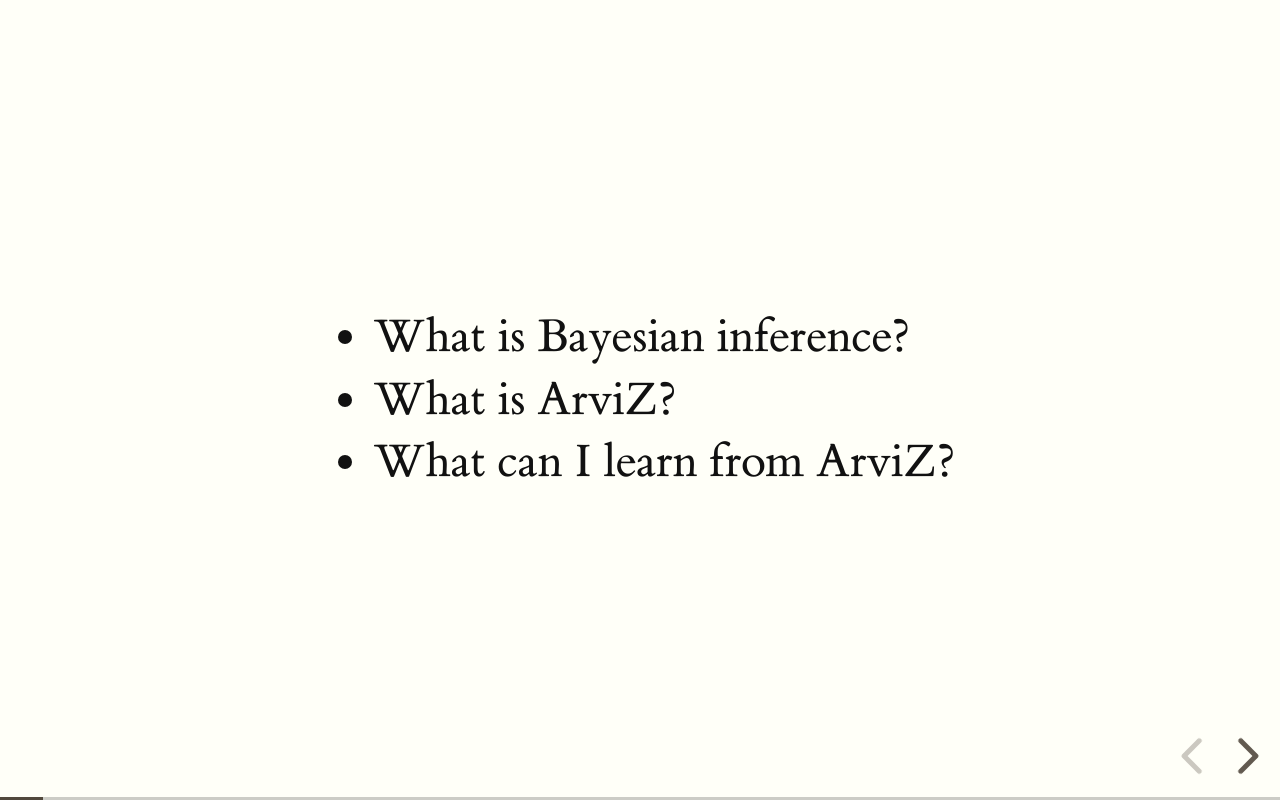
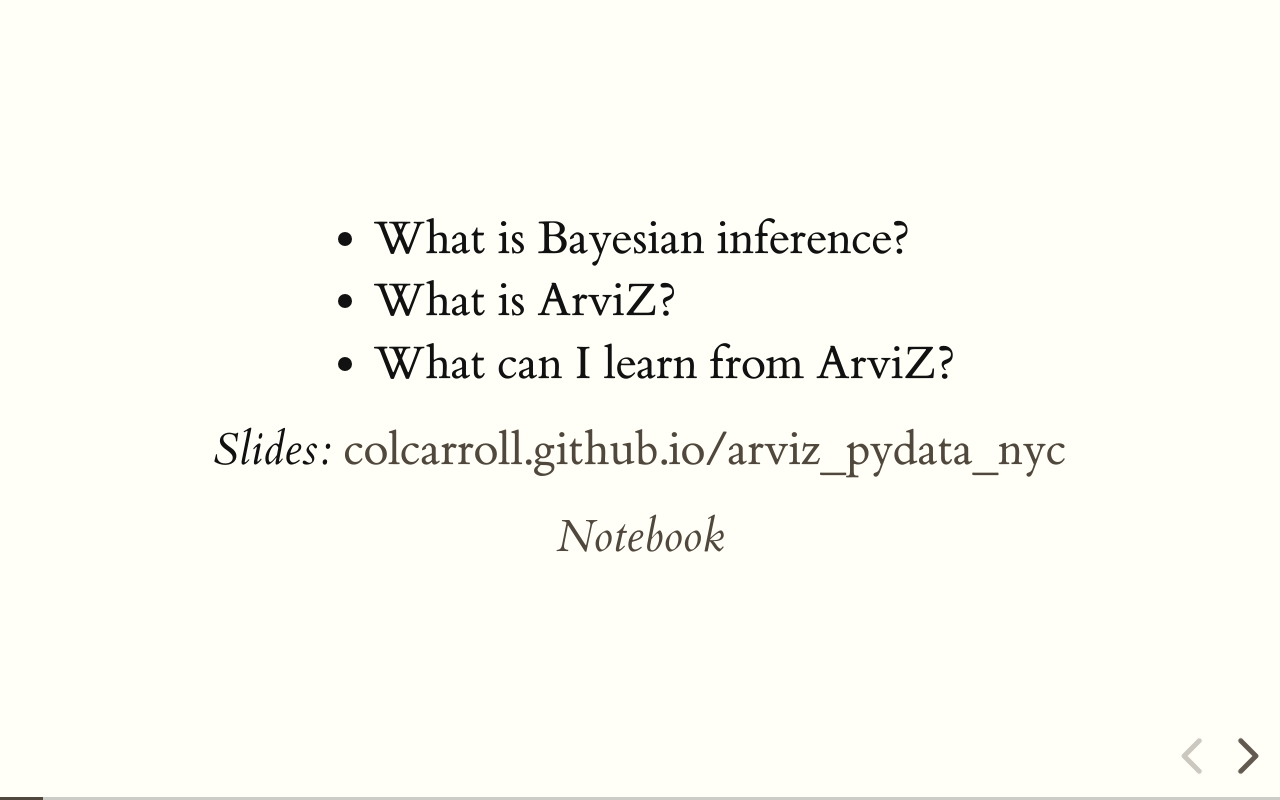
Before and after one commit to ColCarroll/arviz_pydata_nyc, a website: page index.html in a window 1280 px wide. Both pictures are taken after a click on the button "next slide". Drawn offline with nearby package versions, Linux system fonts and the light colour scheme; some packages are replaced by stand-ins of ours.

Commit message:
Add links to notebooks

```diff
--- a/index.html
+++ b/index.html
@@ -67,6 +67,8 @@
 					<li>What is ArviZ?</li>
 					<li>What can I learn from ArviZ?</li>
 				</ul>
+				<p><em>Slides: </em><a href="https://colcarroll.github.io/arviz_pydata_nyc">colcarroll.github.io/arviz_pydata_nyc</a></p>
+				<p><em><a href="https://github.com/ColCarroll/arviz_pydata_nyc/blob/master/notebook/pydata_nyc_figures.ipynb">Notebook</a></em></p>
 
 			</section>
 
@@ -459,6 +461,8 @@
 					<li>github.com/arviz-devs/arviz</li>
 					<li>arviz-devs.github.io/arviz/</li>
 					<li>@colindcarroll</li>
+					<li><em>Slides: </em><a href="https://colcarroll.github.io/arviz_pydata_nyc">colcarroll.github.io/arviz_pydata_nyc</a></li>
+					<li><em><a href="https://github.com/ColCarroll/arviz_pydata_nyc/blob/master/notebook/pydata_nyc_figures.ipynb">Notebook</a></em></li>
 				</ul>
 			</section>
 
```
Also changed, not shown: 1 other file.
